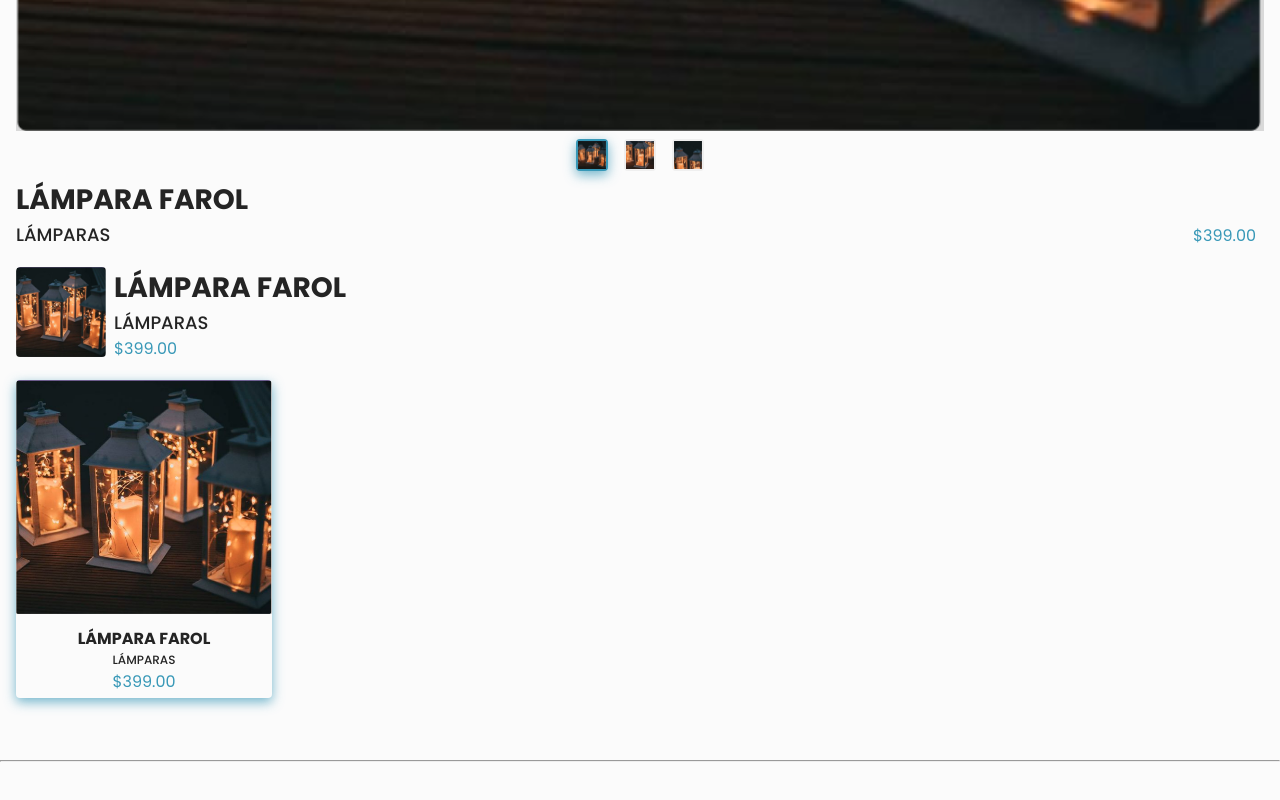
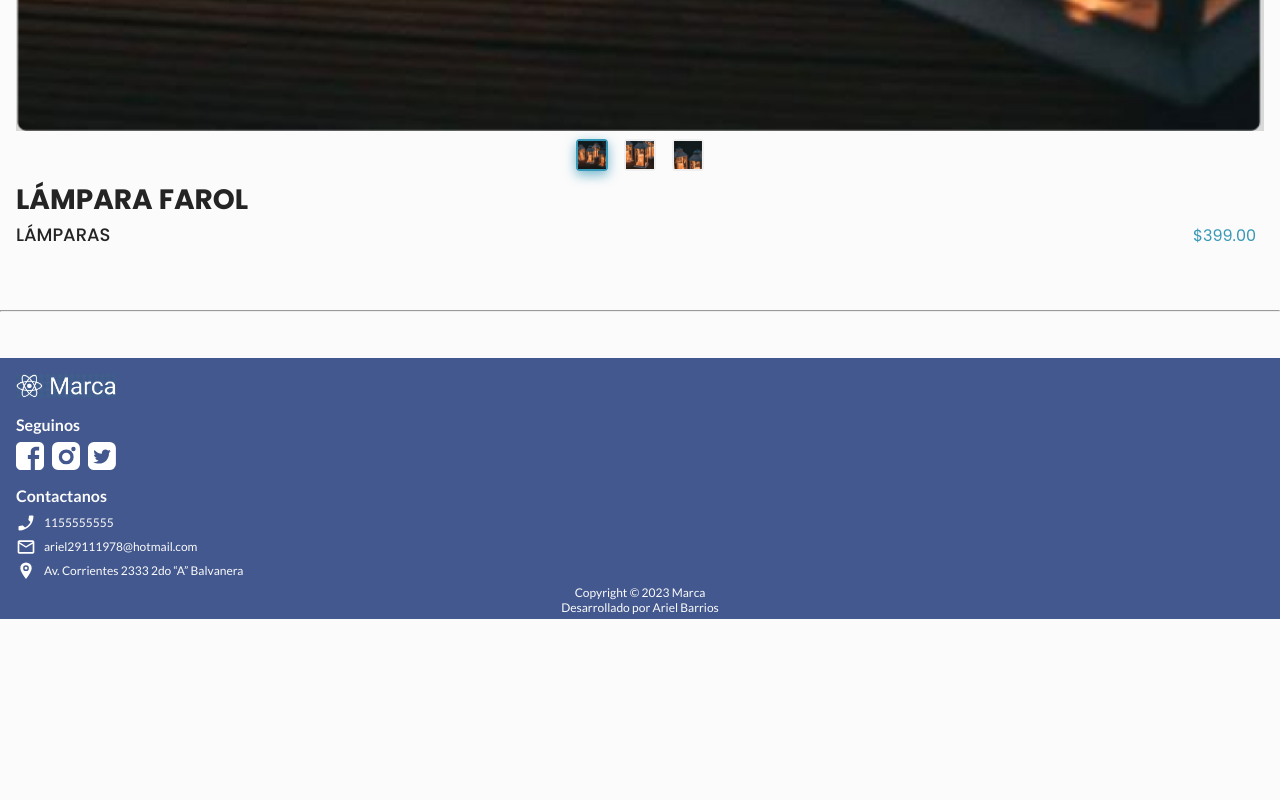
Before and after one commit to Ariel2911/hogar-en-madera, a React (Vite) app: page / in a window 1280 px wide. Shown: the part 3900-4700 px from the top of the page. After the commit the page ends 4519 px from the top, so only its background shows below. Built offline with nearby package versions, Linux system fonts and the light colour scheme.

Commit message:
Agrega el componente Footer y los archivos necesarios para su renderización

```diff
--- a/src/App.tsx
+++ b/src/App.tsx
@@ -5,19 +5,47 @@ import Button, { StyleTypeEnum } from './components/button';
 import Tag, { TagTypeEnum } from './components/tag';
 import ArrowButton, { ArrowTypeEnum } from './components/arrowButton';
 import Category, { CategoryTypeEnum } from './components/category';
-import { iconBag } from './components/iconos';
 // import Thumbnails from './components/thumbnails';
 import ProductCard, { ProductCardTypeEnum } from './components/productCard';
 import Header from './components/header';
+import Footer from './components/footer';
+
+import {
+	iconBag,
+	iconPhone,
+	iconEmail,
+	iconAddres,
+	facebook,
+	instagram,
+	twitter,
+} from './components/iconos';
 
 import imgCategory from './assets/categoty/organizadores.png';
 import imgProduct00 from './assets/product/lampara farol00.png';
 import imgProduct01 from './assets/product/lampara farol01.png';
 import imgProduct02 from './assets/product/lampara farol02.png';
 import logo from './assets/header/Logo.png';
+import logoFooter from './assets/footer/logoFooter.png';
 
 function App(): JSX.Element {
 	const navBarItems = ['inicio', 'categorias', 'productos', 'contacto'];
+
+	const contactInformation = [
+		{
+			icon: iconPhone,
+			data: '1155555555',
+		},
+		{
+			icon: iconEmail,
+			data: 'ariel29111978@hotmail.com',
+		},
+		{
+			icon: iconAddres,
+			data: 'Av. Corrientes 2333 2do “A” Balvanera',
+		},
+	];
+
+	const socialNetwork = [facebook, instagram, twitter];
 
 	return (
 		<ThemeProvider theme={theme}>
@@ -93,7 +121,7 @@ function App(): JSX.Element {
 					categoty='Lámparas'
 					price='$399.00'
 				/>
-
+				{/*
 				<br />
 				<ProductCard
 					title='Lámpara Farol'
@@ -110,13 +138,20 @@ function App(): JSX.Element {
 					productCardType={ProductCardTypeEnum.card}
 					categoty='Lámparas'
 					price='$399.00'
-				/>
+				/> */}
 			</div>
 			<br />
 			<br />
 			<hr />
 			<br />
 			<br />
+			<Footer
+				logo={logoFooter}
+				socialNetwork={socialNetwork}
+				contactInformation={contactInformation}
+				copyRight={'2023 Marca'}
+				madeIn={'Ariel Barrios'}
+			/>
 		</ThemeProvider>
 	);
 }
--- /dev/null
+++ b/src/components/footer.tsx
@@ -0,0 +1,90 @@
+import styled from 'styled-components';
+
+const Container = styled.div`
+	padding: 1rem 1rem 0.25rem 1rem;
+	background-color: ${({ theme }) => theme.colors.primary};
+	color: ${({ theme }) => theme.colors.typography.secondaryTypography};
+	& h2 {
+		font-size: 1rem;
+		margin-bottom: 0.5rem;
+	}
+	& p {
+		margin-bottom: 0;
+		font-size: 0.75rem;
+	}
+	& a {
+		padding: 0;
+	}
+	& svg path {
+		fill: white;
+	}
+`;
+
+const Logo = styled.img`
+	width: 100px;
+	height: 24px;
+`;
+
+const SocialNetwork = styled.div`
+	display: flex;
+	gap: 0.5rem;
+`;
+
+const Contact = styled.div``;
+
+const ContactInformation = styled.div`
+	display: flex;
+	align-items: center;
+	gap: 0.5rem;
+	margin: 0.25rem 0;
+	& p {
+		margin: 0;
+	}
+`;
+
+const Footer = styled.div`
+	text-align: center;
+	& p {
+		margin: 0;
+	}
+`;
+
+interface Props {
+	logo: string;
+	socialNetwork: JSX.Element[];
+	contactInformation: Array<{
+		icon: JSX.Element;
+		data: string;
+	}>;
+	copyRight: string;
+	madeIn: string;
+}
+
+const App = (props: Props): JSX.Element => (
+	<Container>
+		<Logo src={props.logo} />
+		<h2>Seguinos</h2>
+		<SocialNetwork>
+			{props.socialNetwork.map((item, id) => (
+				<a key={id} href=''>
+					{item}
+				</a>
+			))}
+		</SocialNetwork>
+		<Contact>
+			<h2>Contactanos</h2>
+			{props.contactInformation.map((item, id) => (
+				<ContactInformation key={id}>
+					{item.icon}
+					<p>{item.data}</p>
+				</ContactInformation>
+			))}
+		</Contact>
+		<Footer>
+			<p>Copyright © {props.copyRight}</p>
+			<p>Desarrollado por {props.madeIn}</p>
+		</Footer>
+	</Container>
+);
+
+export default App;
--- a/src/components/iconos.tsx
+++ b/src/components/iconos.tsx
@@ -14,3 +14,140 @@ export const iconBag = (
 		/>
 	</svg>
 );
+
+export const iconPhone = (
+	<svg
+		xmlns='http://www.w3.org/2000/svg'
+		width='20'
+		height='20'
+		viewBox='0 0 24 24'
+	>
+		<path
+			fill='#43588e'
+			d='m17.38 10.79l-2.2-2.2c-.28-.28-.36-.67-.25-1.02c.37-1.12.57-2.32.57-3.57c0-.55.45-1 1-1H20c.55 0 1 .45 1 1c0 9.39-7.61 17-17 17c-.55 0-1-.45-1-1v-3.49c0-.55.45-1 1-1c1.24 0 2.45-.2 3.57-.57c.35-.12.75-.03 1.02.24l2.2 2.2c2.83-1.45 5.15-3.76 6.59-6.59z'
+		/>
+	</svg>
+);
+
+export const iconEmail = (
+	<svg
+		xmlns='http://www.w3.org/2000/svg'
+		width='20'
+		height='20'
+		viewBox='0 0 24 24'
+	>
+		<path
+			fill='#43588e'
+			d='M22 6c0-1.1-.9-2-2-2H4c-1.1 0-2 .9-2 2v12c0 1.1.9 2 2 2h16c1.1 0 2-.9 2-2V6zm-2 0l-8 5l-8-5h16zm0 12H4V8l8 5l8-5v10z'
+		/>
+	</svg>
+);
+
+export const iconAddres = (
+	<svg
+		xmlns='http://www.w3.org/2000/svg'
+		width='20'
+		height='20'
+		viewBox='0 0 14 14'
+	>
+		<g
+			fill='none'
+			stroke='#43588e'
+			strokeLinecap='round'
+			strokeLinejoin='round'
+		>
+			<path d='M11.5 5c0 2.49-4.5 8.5-4.5 8.5S2.5 7.49 2.5 5a4.5 4.5 0 0 1 9 0Z' />
+			<circle cx='7' cy='5' r='1.5' />
+		</g>
+	</svg>
+);
+
+export const facebook = (
+	<svg
+		xmlns='http://www.w3.org/2000/svg'
+		width='28'
+		height='28'
+		viewBox='0 0 1000 1000'
+	>
+		<path
+			fill='#43588e'
+			d='M182.594 0
+	C81.445 0 0 81.445 0 182.594
+	v634.813
+	c0 101.149 81.445 182.594 182.594 182.594
+	h344.063
+	V609.063H423.282
+	v-140.75h103.375
+	v-120.25
+	c0-94.475 61.079-181.219 201.781-181.219c56.968 0 99.094 5.469 99.094 5.469l-3.313 131.438s-42.963-.406-89.844-.406c-50.739 0-58.875 23.378-58.875 62.188v102.781h152.75l-6.656 140.75H675.5v390.938h141.906c101.149 0 182.594-81.445 182.594-182.594V182.595C1000 81.446 918.555.001 817.406.001H182.593z'
+		/>
+	</svg>
+);
+
+export const instagram = (
+	<svg
+		xmlns='http://www.w3.org/2000/svg'
+		width='28'
+		height='28'
+		viewBox='0 0 256 256'
+	>
+		<path
+			fill='currentColor'
+			d='M176 0
+	H56
+	a56.06 56.06 0 0 0-56 56
+	v144
+	a56.06 56.06 0 0 0 56 56
+	h144
+	a56.06 56.06 0 0 0 56 -56
+	V56
+	a56.06 56.06 0 0 0 -56 -56
+	Z
+	m-46 204
+	a68 68 0 1 1 68-68
+	a68 68 0 0 1 -68 68
+	Z
+	m66 -120
+	a20 20 0 1 1 20-20
+	a20 20 0 0 1-20 20
+	Z
+	m-28 52
+	a38 38 0 1 1-38-38
+	a38 38 0 0 1 38 38
+	Z
+	 '
+		/>
+	</svg>
+);
+
+export const twitter = (
+	<svg
+		xmlns='http://www.w3.org/2000/svg'
+		width='28'
+		height='28'
+		viewBox='0 0 512 512'
+	>
+		<path
+			fill='#43588e'
+			d='M352 0
+	H110
+	a112 112 0 0 0 -112 112
+	v278
+	a112 112 0 0 0 122 122
+	h268
+	a112 112 0 0 0 122 -112
+	V112
+	a112 112 0 0 0 -112 -112
+
+	zm32 200
+	c.2 2.8.2 5.7.2 8.5
+	c0 86.7-66 186.6-186.6 186.6
+	c-37.2 0-71.7-10.8-100.7-29.4
+	c5.3.6 10.4.8 15.8.8
+	c30.7 0 58.9-10.4 81.4-28
+	c-28.8-.6-53-19.5-61.3-45.5
+	c10.1 1.5 19.2 1.5 29.6-1.2c-30-6.1-52.5-32.5-52.5-64.4v-.8c8.7 4.9 18.9 7.9 29.6 8.3a65.447 65.447 0 0 1-29.2-54.6c0-12.2 3.2-23.4 8.9-33.1c32.3 39.8 80.8 65.8 135.2 68.6c-9.3-44.5 24-80.6 64-80.6c18.9 0 35.9 7.9 47.9 20.7c14.8-2.8 29-8.3 41.6-15.8c-4.9 15.2-15.2 28-28.8 36.1c13.2-1.4 26-5.1 37.8-10.2c-8.9 13.1-20.1 24.7-32.9 34z
+'
+		/>
+	</svg>
+);
```
Also changed, not shown: src/assets/footer/logoFooter.png (added).
